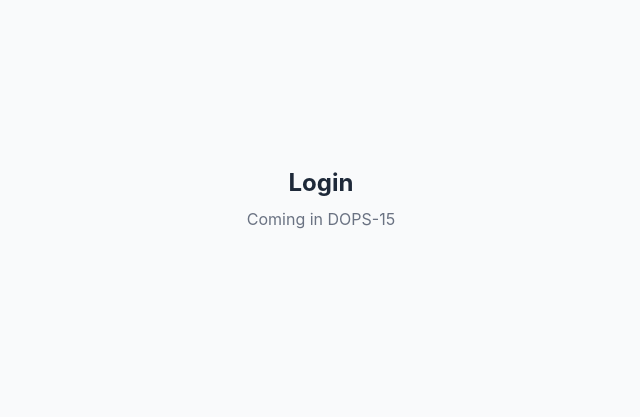
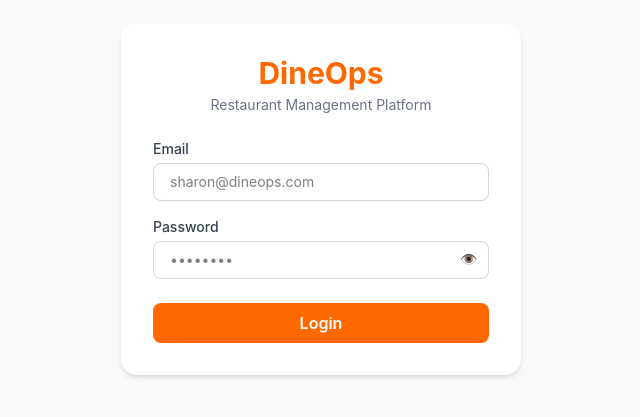
Before and after one commit to dsouzasharon2k/DineOps, a React app in the folder frontend/: page /login in a window 1280 px wide. Shown: the part 201-618 px from the top of the page, without its empty margins (319-959 px from the left). Built offline with nearby package versions, Linux system fonts and the light colour scheme; the HTML template or start-up script is replaced by a standard one.

Commit message:
feat: add login page, JWT storage, axios instance, CORS config (DOPS-15)

```diff
--- /dev/null
+++ b/frontend/src/api/auth.ts
@@ -0,0 +1,10 @@
+import axiosInstance from './axiosInstance'
+
+// Sends login credentials to the backend and returns the JWT token
+export const loginApi = async (email: string, password: string) => {
+  const response = await axiosInstance.post('/api/v1/auth/login', {
+    email,
+    password,
+  })
+  return response.data // { token: "eyJ..." }
+}
--- /dev/null
+++ b/frontend/src/api/axiosInstance.ts
@@ -0,0 +1,23 @@
+import axios from 'axios'
+
+// Base axios instance - all API calls go through this.
+// baseURL points to our Spring Boot backend.
+// The interceptor automatically attaches the JWT token to every request.
+const axiosInstance = axios.create({
+  baseURL: 'http://localhost:8080',
+  headers: {
+    'Content-Type': 'application/json',
+  },
+})
+
+// Request interceptor - runs before every API call
+// Reads the token from localStorage and adds it to the Authorization header
+axiosInstance.interceptors.request.use((config) => {
+  const token = localStorage.getItem('token')
+  if (token) {
+    config.headers.Authorization = `Bearer ${token}`
+  }
+  return config
+})
+
+export default axiosInstance
--- a/frontend/src/pages/auth/LoginPage.tsx
+++ b/frontend/src/pages/auth/LoginPage.tsx
@@ -1,11 +1,111 @@
-// Placeholder - we'll build this properly in DOPS-15
+import { useState } from 'react'
+import { useNavigate } from 'react-router-dom'
+import { loginApi } from '../../api/auth'
+
 const LoginPage = () => {
-    return (
-      <div className="text-center">
-        <h1 className="text-2xl font-bold text-gray-800">Login</h1>
-        <p className="text-gray-500 mt-2">Coming in DOPS-15</p>
-      </div>
-    )
+  // State for form fields and error message
+  const [email, setEmail] = useState('')
+  const [password, setPassword] = useState('')
+  const [error, setError] = useState('')
+  const [loading, setLoading] = useState(false)
+
+  const navigate = useNavigate()
+
+  const [showPassword, setShowPassword] = useState(false)
+
+  const handleLogin = async () => {
+    setError('')
+    setLoading(true)
+    try {
+      // Call the backend login API
+      const data = await loginApi(email, password)
+
+      // Store the JWT token in localStorage
+      // This token will be attached to all future API requests by axiosInstance
+      localStorage.setItem('token', data.token)
+
+      // Redirect to dashboard after successful login
+      navigate('/dashboard')
+    } catch (err: any) {
+      // Show error message if login fails
+      setError(err.response?.data?.error || 'Login failed. Please try again.')
+    } finally {
+      setLoading(false)
+    }
   }
 
-  export default LoginPage
+  return (
+    // Full screen centered layout - works on mobile and desktop
+    <div className="w-full max-w-md px-6">
+
+      {/* Card */}
+      <div className="bg-white rounded-2xl shadow-md p-8">
+
+        {/* Logo / Title */}
+        <h1 className="text-3xl font-bold text-orange-500 text-center mb-1">
+          DineOps
+        </h1>
+        <p className="text-center text-gray-500 text-sm mb-6">
+          Restaurant Management Platform
+        </p>
+
+        {/* Error message */}
+        {error && (
+          <div className="bg-red-50 text-red-600 text-sm px-4 py-2 rounded-lg mb-4">
+            {error}
+          </div>
+        )}
+
+        {/* Email field */}
+        <div className="mb-4">
+          <label className="block text-sm font-medium text-gray-700 mb-1">
+            Email
+          </label>
+          <input
+            type="email"
+            value={email}
+            onChange={(e) => setEmail(e.target.value)}
+            placeholder="sharon@dineops.com"
+            className="w-full border border-gray-300 rounded-lg px-4 py-2 text-sm focus:outline-none focus:ring-2 focus:ring-orange-400"
+          />
+        </div>
+
+        {/* Password field */}
+        <div className="mb-6">
+          <label className="block text-sm font-medium text-gray-700 mb-1">
+            Password
+          </label>
+          <div className="relative">
+            <input
+              type={showPassword ? 'text' : 'password'}
+              value={password}
+              onChange={(e) => setPassword(e.target.value)}
+              placeholder="••••••••"
+              className="w-full border border-gray-300 rounded-lg px-4 py-2 text-sm focus:outline-none focus:ring-2 focus:ring-orange-400 pr-10"
+            />
+            {/* Toggle password visibility */}
+            <button
+              type="button"
+              onClick={() => setShowPassword(!showPassword)}
+              className="absolute right-3 top-2 text-gray-400 hover:text-gray-600 text-sm"
+            >
+              {showPassword ? '🙈' : '👁️'}
+            </button>
+          </div>
+        </div>
+
+        {/* Login button */}
+        <button
+          onClick={handleLogin}
+          disabled={loading}
+          className="w-full bg-orange-500 hover:bg-orange-600 text-white font-semibold py-2 rounded-lg transition disabled:opacity-50"
+        >
+          {loading ? 'Logging in...' : 'Login'}
+        </button>
+
+      </div>
+    </div>
+  )
+}
+
+export default LoginPage
```
Also changed, not shown: 2 other files (tests, documents, lock files or other folders).
